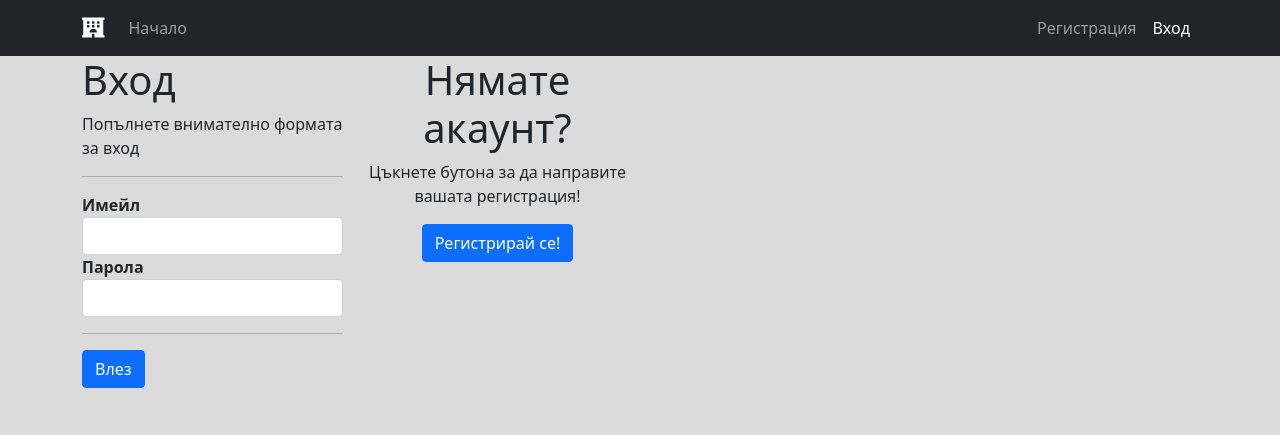
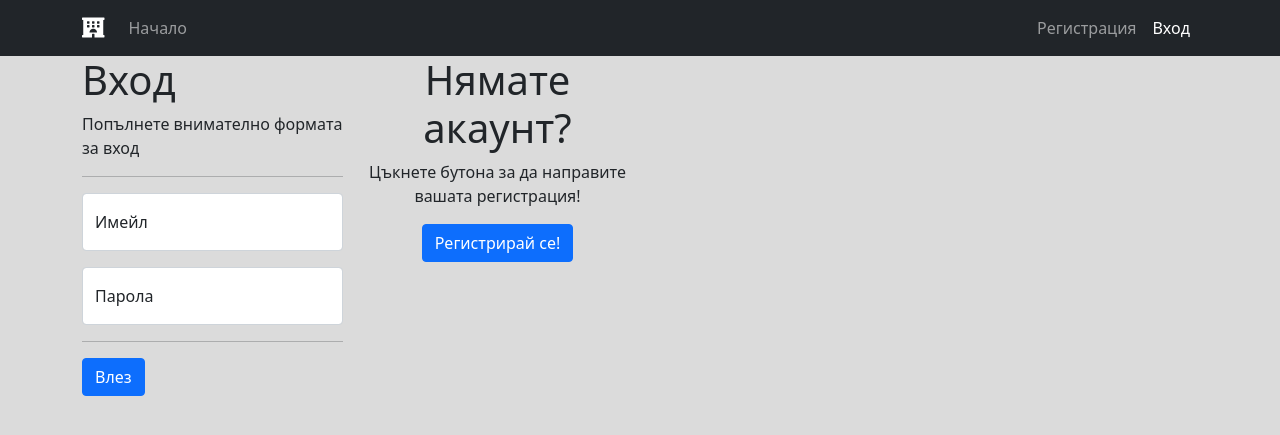
Before and after one commit to koko1313/php-hotel-reservation, a PHP site: page /login.php in a window 1280 px wide. Shown: the top 435 px of the page. Run offline with PHP 8.4, Linux system fonts and the light colour scheme; some libraries are stand-ins or nearby versions.

Commit message:
Adding floating labels on login form

```diff
--- a/login.php
+++ b/login.php
@@ -32,11 +32,16 @@
                     <p>Попълнете внимателно формата за вход</p>
                     <hr class="mb-3">
 
-                    <label for="email"><b>Имейл</b></label>
-                    <input class="form-control" type="email" name="email" required>
+                    <div class="form-floating mb-3">
+                        <input class="form-control" type="email" name="email" id="email" placeholder="name@example.com" required>
+                        <label for="email">Имейл</label>
+                    </div>
 
-                    <label for="password"><b>Парола</b></label>
-                    <input class="form-control" type="password" name="password" required>
+                    <div class="form-floating mb-3">
+                        <input class="form-control" type="password" name="password" id="password" placeholder="pass123" required>
+                        <label for="password">Парола</label>
+                    </div>
+
                     <hr class="mb-3">
                     <input class="btn btn-primary" type="submit" name="login" value="Влез">
                 </div>
```
